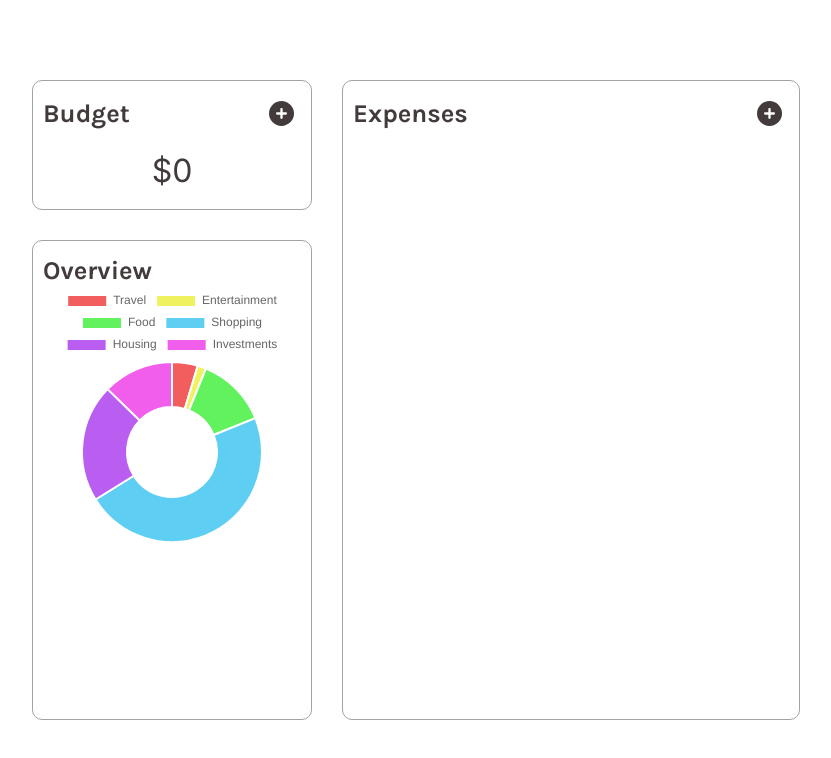
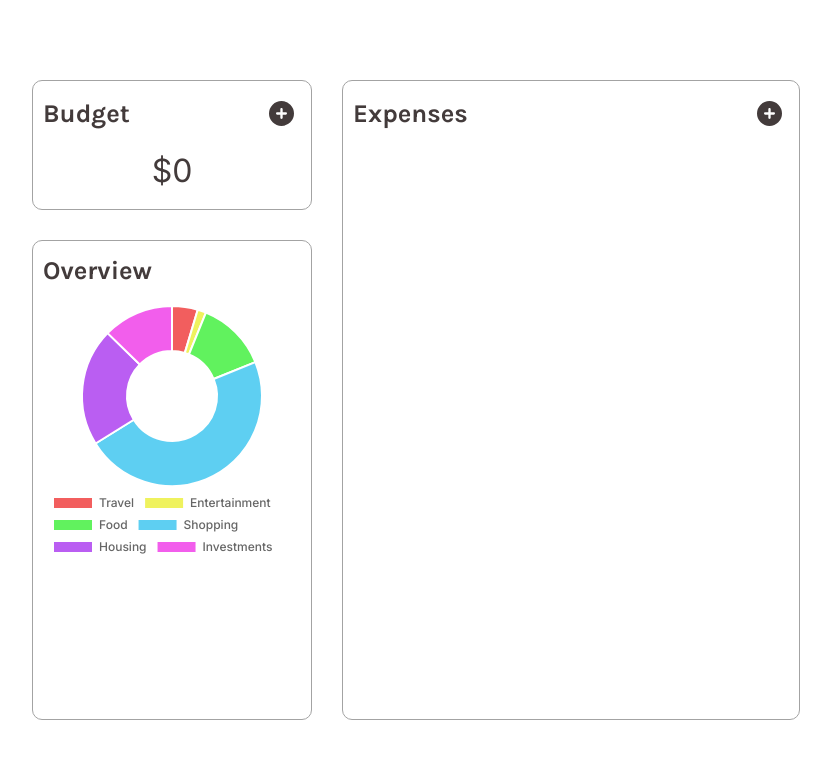
Before and after one commit to cateruu/expenses-tracker, a React (Create React App) app: page / in a window 1280 px wide. Shown: the top 758 px of the page, without its empty margins (224-1055 px from the left). Built offline with nearby package versions, Linux system fonts and the light colour scheme.

Commit message:
styling the chart

```diff
--- a/src/components/Overview.jsx
+++ b/src/components/Overview.jsx
@@ -29,11 +29,28 @@ const data = {
   ],
 };
 
+const options = {
+  plugins: {
+    legend: {
+      position: 'bottom',
+      align: 'start',
+
+      labels: {
+        font: {
+          size: 12,
+          family: "'Inter', 'sans-serif'",
+          weight: '500',
+        },
+      },
+    },
+  },
+};
+
 const Overview = () => {
   return (
     <section className={classes.overview}>
       <h2 className={classes.header}>Overview</h2>
-      <Doughnut data={data} />
+      <Doughnut data={data} options={options} />
     </section>
   );
 };
--- a/src/components/css/overview.module.css
+++ b/src/components/css/overview.module.css
@@ -11,4 +11,5 @@
   font-family: 'Karla', sans-serif;
   color: var(--text-color);
   font-size: 1.6rem;
+  margin-bottom: 20px;
 }
```
